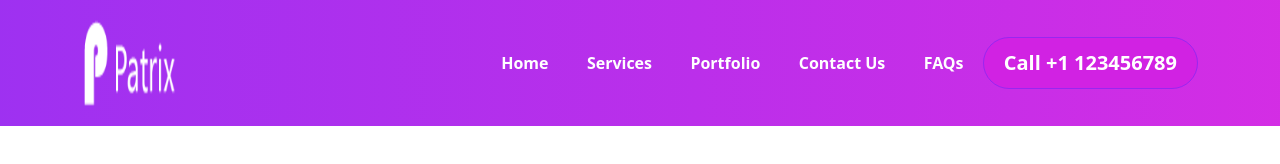
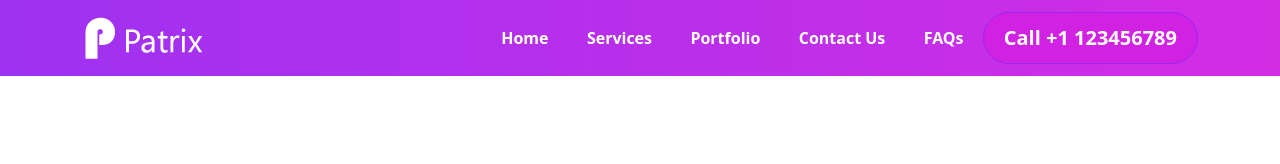
Before and after one commit to Terry9022/bootstrap-v5, a website: page index.html in a window 1280 px wide. Drawn offline with Linux system fonts and the light colour scheme.

Commit message:
minor change

```diff
--- a/index.html
+++ b/index.html
@@ -11,13 +11,7 @@
     <nav class="navbar navbar-expand-lg navbar-light menu">
       <div class="container">
         <a class="navbar-brand" href="#">
-          <img
-            src="images/logo.png"
-            alt="logo image"
-            class="logo"
-            width="100"
-            height="100"
-          />
+          <img src="images/logo.png" alt="logo image" />
         </a>
         <button
           class="navbar-toggler"
```
